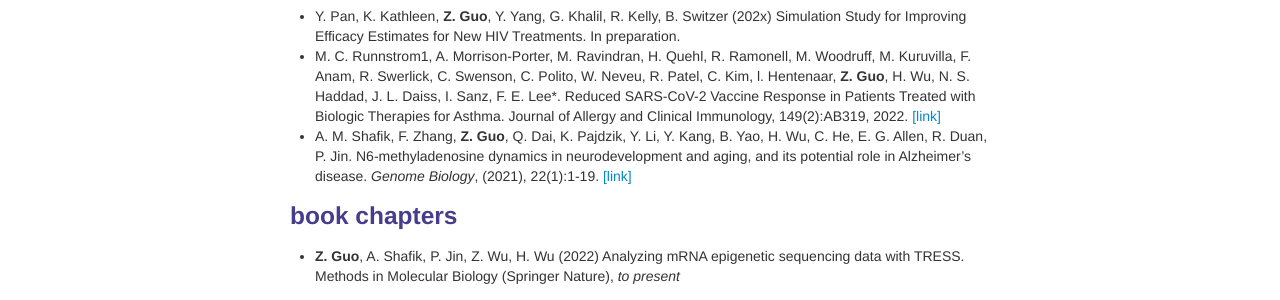
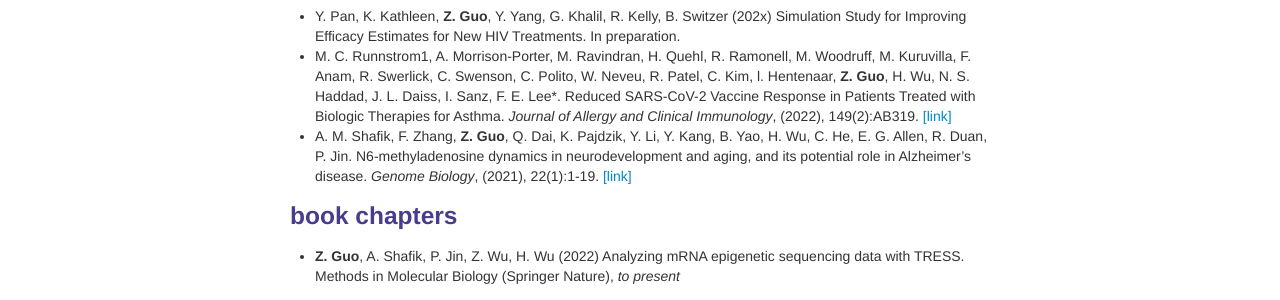
Before and after one commit to ZhenxingGuo0015/ZhenxingGuo0015.github.io, a Jekyll site: the page built from pubs.md, in a window 1280 px wide. Shown: the part 678-978 px from the top of the page. Built offline with Jekyll 4.4.1, drawn with Linux system fonts in a browser that asks for light colours.

Commit message:
Update pubs.md

```diff
--- a/pubs.md
+++ b/pubs.md
@@ -35,7 +35,7 @@ description: Zhenxing Guo's publications
 
 **Collaborations**
 * Y. Pan, K. Kathleen, **Z. Guo**, Y. Yang, G. Khalil, R. Kelly, B. Switzer (202x) Simulation Study for Improving Efficacy Estimates for New HIV Treatments. In preparation.
-* M. C. Runnstrom1, A. Morrison-Porter, M. Ravindran, H. Quehl, R. Ramonell, M. Woodruff, M. Kuruvilla, F. Anam, R. Swerlick, C. Swenson, C. Polito, W. Neveu, R. Patel, C. Kim, l. Hentenaar, **Z. Guo**, H. Wu, N. S. Haddad, J. L. Daiss, I. Sanz, F. E. Lee*. Reduced SARS-CoV-2 Vaccine Response in Patients Treated with Biologic Therapies for Asthma. Journal of Allergy and Clinical Immunology, 149(2):AB319, 2022. [[link]](https://www.jacionline.org/article/S0091-6749(21)01844-3/fulltext)
+* M. C. Runnstrom1, A. Morrison-Porter, M. Ravindran, H. Quehl, R. Ramonell, M. Woodruff, M. Kuruvilla, F. Anam, R. Swerlick, C. Swenson, C. Polito, W. Neveu, R. Patel, C. Kim, l. Hentenaar, **Z. Guo**, H. Wu, N. S. Haddad, J. L. Daiss, I. Sanz, F. E. Lee*. Reduced SARS-CoV-2 Vaccine Response in Patients Treated with Biologic Therapies for Asthma. _Journal of Allergy and Clinical Immunology_, (2022), 149(2):AB319. [[link]](https://www.jacionline.org/article/S0091-6749(21)01844-3/fulltext)
 * A. M. Shafik, F. Zhang, **Z. Guo**, Q. Dai, K. Pajdzik, Y. Li, Y. Kang, B. Yao, H. Wu, C. He, E. G. Allen, R. Duan, P. Jin. N6-methyladenosine dynamics in neurodevelopment and aging, and its potential role in Alzheimer’s disease. _Genome Biology_, (2021), 22(1):1-19. [[link]](https://link.springer.com/article/10.1186/s13059-020-02249-z)
 
 ### <a name="chapters"></a>book chapters
```
